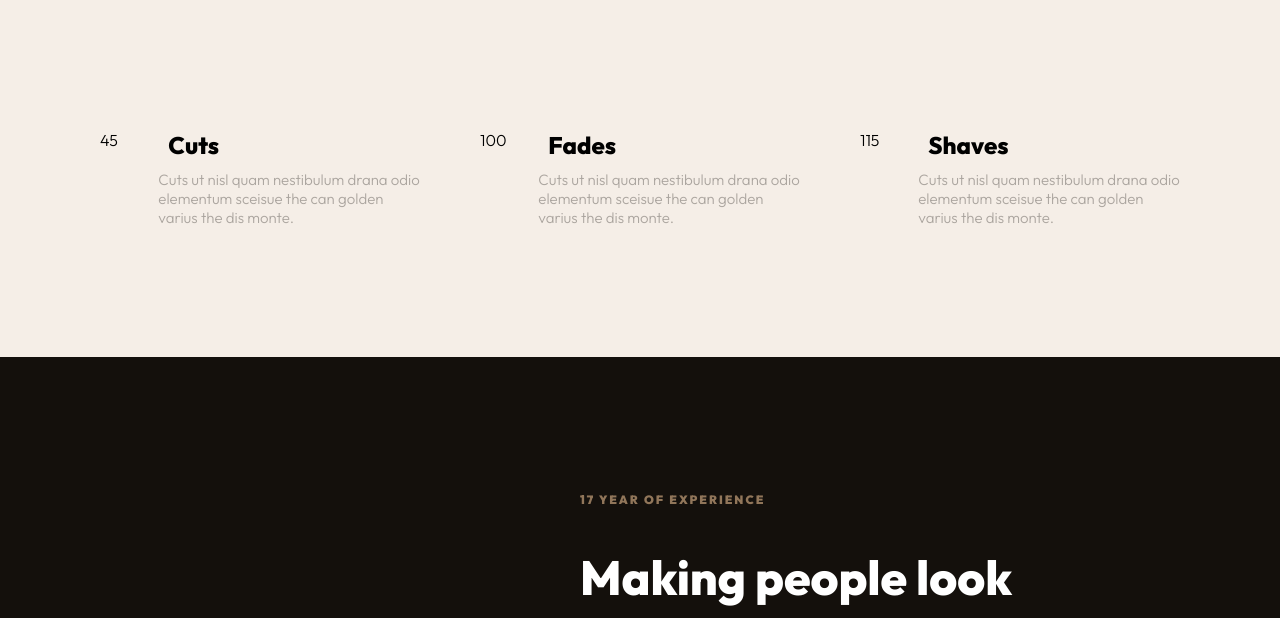
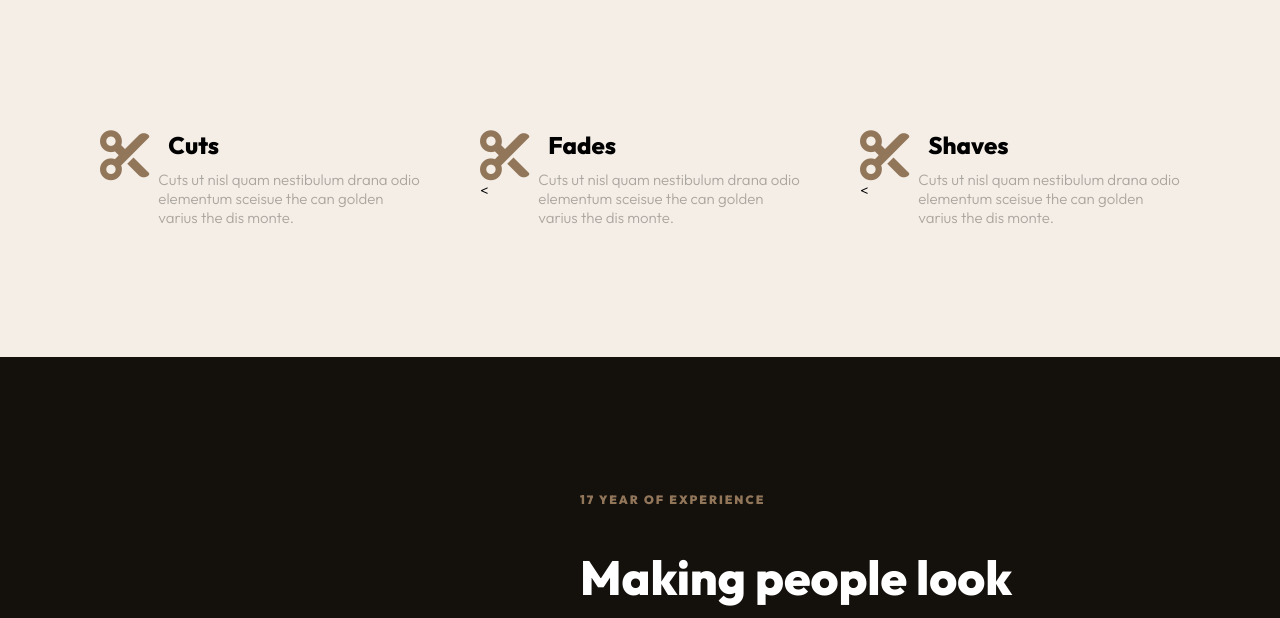
Before and after one commit to dhurv99137/Perukar-Barber-Shop, a plain HTML site: page index.html in a window 1280 px wide. Shown: the part 1600-2218 px from the top of the page. Drawn offline with nearby package versions, Linux system fonts and the light colour scheme; a script that the page names is missing.

Commit message:
Add files via upload

```diff
--- a/css/style.css
+++ b/css/style.css
@@ -512,8 +512,8 @@ header li:hover .megamenu {
 }
 
 .dark-overlay {
-    background-color: rgba(0, 0, 0, 0.5);
-    padding: 150px 0;
+    background-color: #bebebe80;
+    padding: 100px 0;
 }
 
 .owl-theme .owl-dots .owl-dot.active span,
--- a/index.html
+++ b/index.html
@@ -186,7 +186,7 @@
             <div class="about-info row">
                 <div class="col-4 row">
                     <div class="col-2">
-                        <div id="count">45</div>
+                        <div id="count"><i class="fa-solid fa-scissors"></i></div>
                     </div>
                     <div class="col-10">
                         <h2>Cuts</h2>
@@ -197,7 +197,7 @@
 
                 <div class="col-4 row">
                     <div class="col-2">
-                        <div id="count">100</div>
+                        <div id="count"><i class="fa-solid fa-scissors"></i><</div>
                     </div>
                     <div class="col-10">
                         <h2>Fades</h2>
@@ -208,7 +208,7 @@
 
                 <div class="col-4 row">
                     <div class="col-2">
-                        <div id="count">115</div>
+                        <div id="count"><i class="fa-solid fa-scissors"></i><</div>
                     </div>
                     <div class="col-10">
                         <h2>Shaves</h2>
@@ -973,4 +973,5 @@
     <script src="js/scroll.js"></script>
 
 </body>
+
 </html>
```
